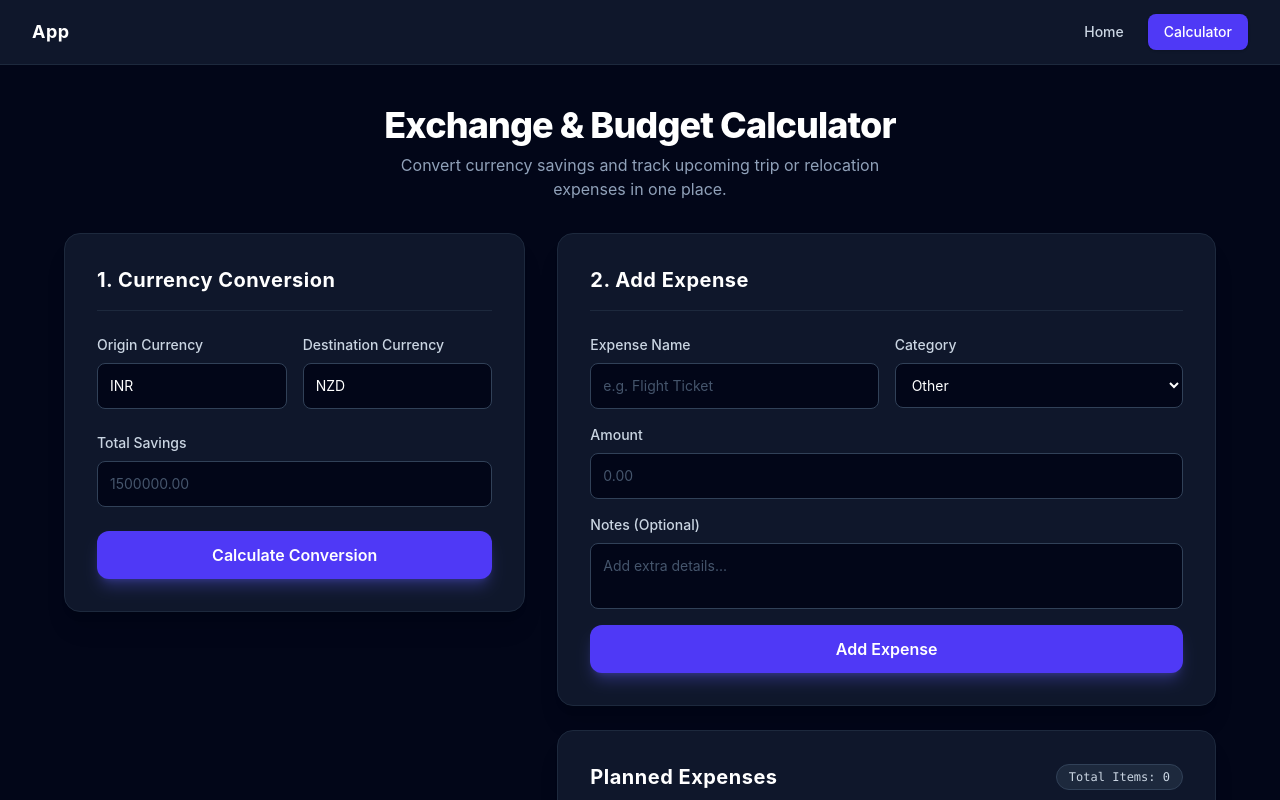
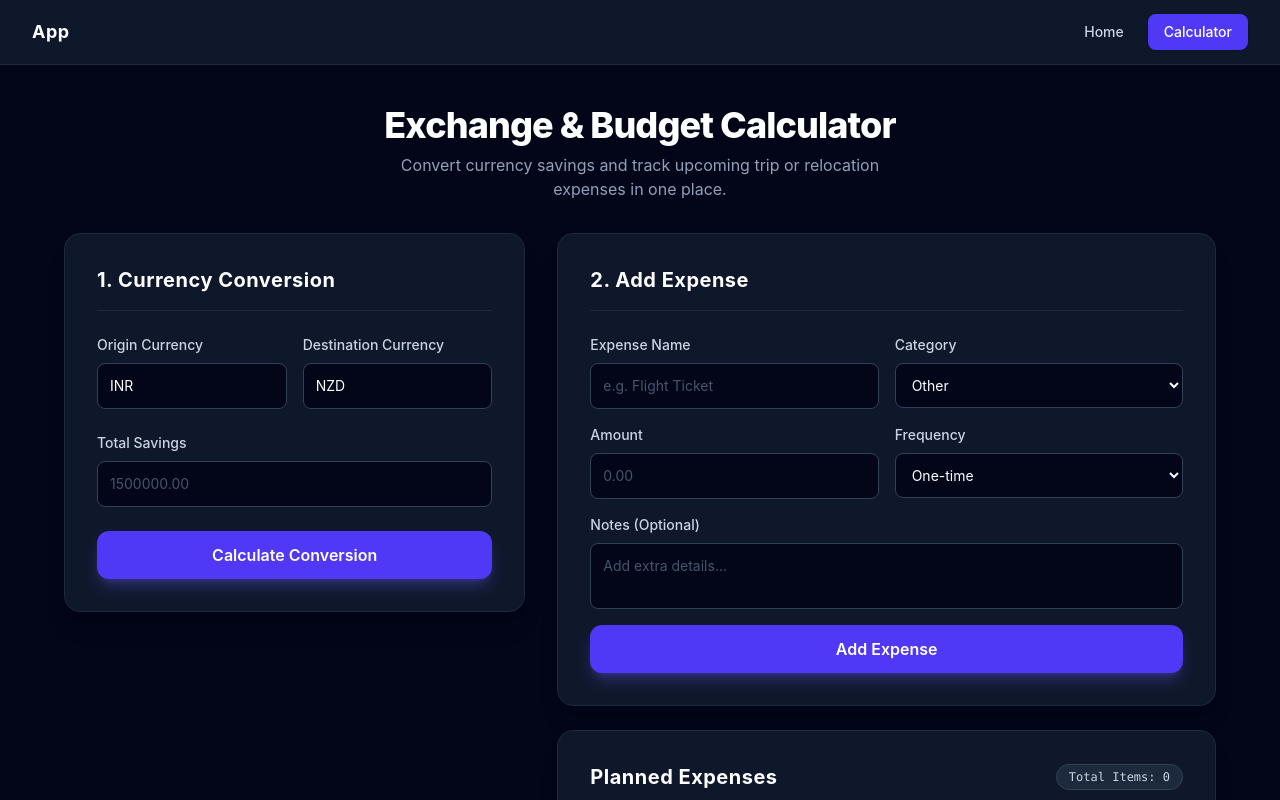
Before and after one commit to mohdriyaan/relocation-budget, a React (Vite) app in the folder client/: page /calculator in a window 1280 px wide. Shown: the top 800 px of the page. Built offline with nearby package versions, Linux system fonts and the light colour scheme.

Commit message:
feat: classify expenses by frequency

```diff
--- a/client/src/components/ExpenseForm.jsx
+++ b/client/src/components/ExpenseForm.jsx
@@ -7,7 +7,8 @@ const ExpenseForm = ({ addExpense }) => {
     name: "",
     category: "Other",
     amount: "",
-    notes: ""
+    notes: "",
+    frequency: "one-time"
   })
 
   const [errors, setErrors] = useState({
@@ -116,7 +117,8 @@ const ExpenseForm = ({ addExpense }) => {
       name: "",
       category: "Other",
       amount: "",
-      notes: ""
+      notes: "",
+      frequency: "one-time"
     })
   }
 
@@ -194,7 +196,6 @@ const ExpenseForm = ({ addExpense }) => {
             </span>
           )}
         </div>
-      </div>
 
         {/* Amount Input */}
         <div className="flex flex-col">
@@ -232,6 +233,24 @@ const ExpenseForm = ({ addExpense }) => {
           )}
         </div>
 
+        {/* Frequency Selector */}
+        <div className="flex flex-col">
+          <label htmlFor="frequency" className="block text-sm font-medium text-slate-300 mb-2">
+            Frequency
+          </label>
+          <select
+            name="frequency"
+            id="frequency"
+            value={formData.frequency}
+            onChange={changeHandler}
+            className="w-full bg-slate-950 border border-slate-700 text-white text-sm rounded-lg p-3 transition-colors focus:outline-none focus:ring-2 focus:ring-indigo-500 focus:border-indigo-500"
+          >
+            <option value="one-time">One-time</option>
+            <option value="monthly">Monthly</option>
+          </select>
+        </div>
+      </div>
+
       {/* Notes Textarea */}
       <div className="flex flex-col">
         <label htmlFor="notes" className="block text-sm font-medium text-slate-300 mb-2">
--- a/client/src/components/ExpenseItem.jsx
+++ b/client/src/components/ExpenseItem.jsx
@@ -1,15 +1,24 @@
 // components/ExpenseItem.jsx
 
 const ExpenseItem = ({ expense, onDeleteExpense }) => {
-  const { id, category, name, amount, notes } = expense;
+  const { id, category, name, amount, notes, frequency } = expense;
 
   return (
     <div className="flex items-center justify-between p-4 bg-slate-900 border border-slate-800 rounded-xl hover:border-slate-700 transition-colors">
-      {/* Category, Name, and Notes */}
+      {/* Category, Frequency, Name, and Notes */}
       <div className="flex-1 min-w-0 mr-4">
-        <div className="flex items-center gap-2 mb-1">
+        <div className="flex items-center gap-2 mb-1.5 flex-wrap">
           <span className="text-xs font-semibold px-2.5 py-0.5 rounded-full bg-indigo-500/10 text-indigo-400 border border-indigo-500/20">
             {category || "General"}
+          </span>
+          <span
+            className={`text-xs font-medium px-2.5 py-0.5 rounded-full border ${
+              frequency === "monthly"
+                ? "bg-purple-500/10 text-purple-400 border-purple-500/20"
+                : "bg-slate-800 text-slate-400 border-slate-700"
+            }`}
+          >
+            {frequency === "monthly" ? "Monthly" : "One-time"}
           </span>
         </div>
         <h3 className="text-base font-semibold text-white truncate">{name}</h3>
--- a/client/src/utils/calculateRemainingBudget.js
+++ b/client/src/utils/calculateRemainingBudget.js
@@ -1,5 +1,3 @@
-import calculateTotalExpenses from "./calculateTotalExpenses.js"
-
 const calculateRemainingBudget = (savings,totalExpenses) => {
   return Number(savings) - Number(totalExpenses)
 }
```
Lines whose indentation alone changed are shown as unchanged.
